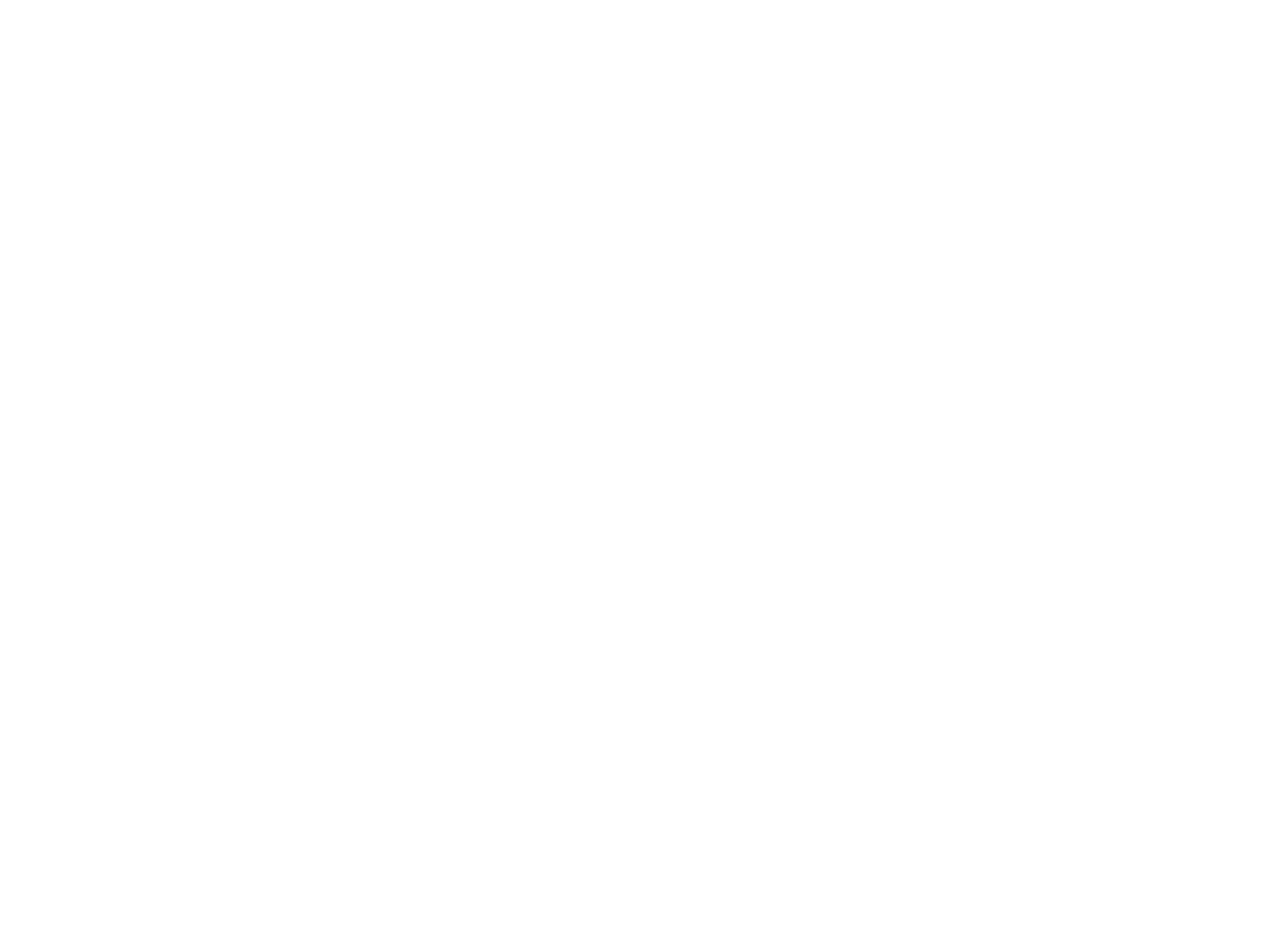
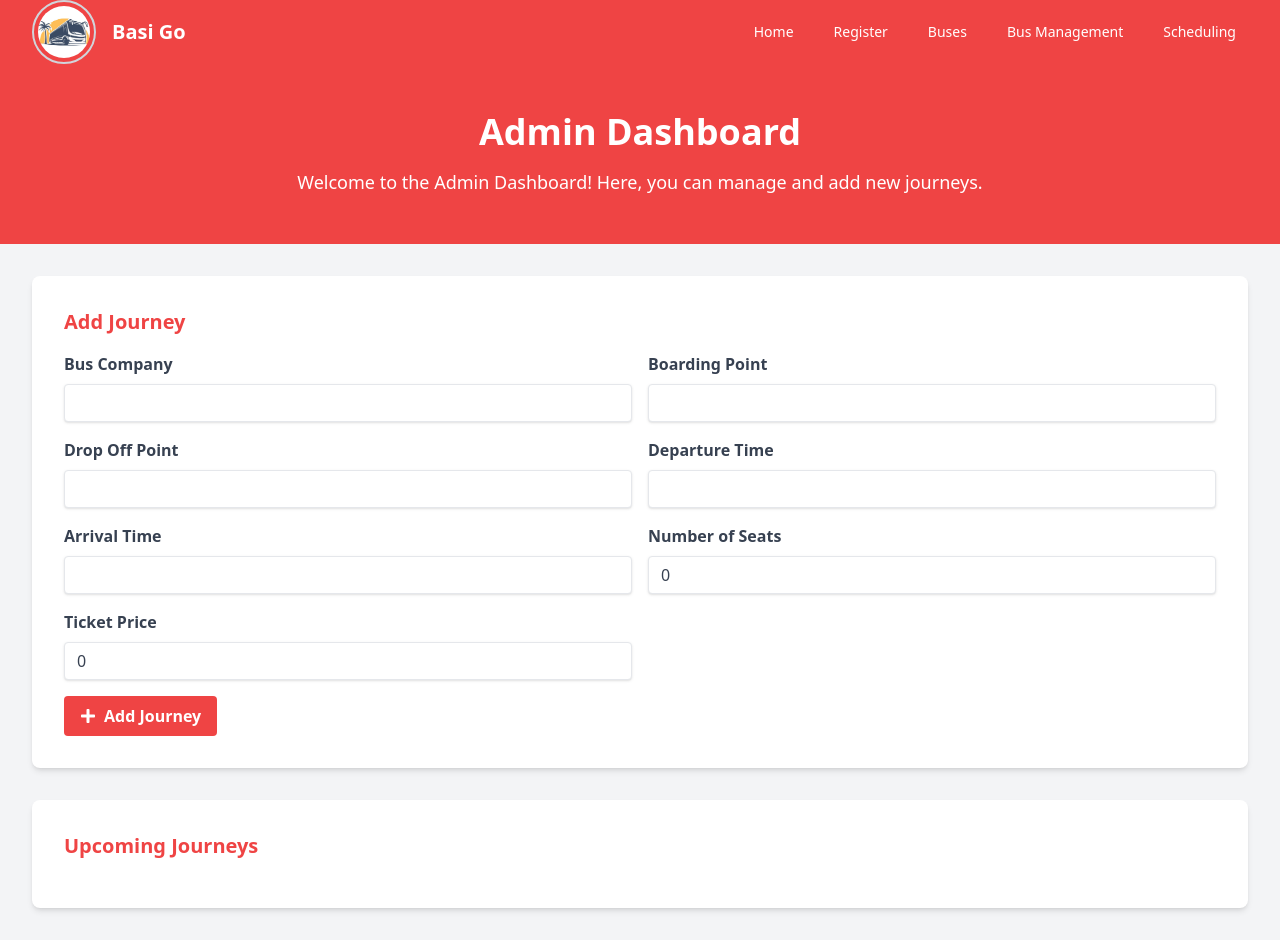
Before and after one commit to Mohaedbashir45/Bus-booking-system-, a React (Create React App) app in the folder frontend/: page /admin in a window 1280 px wide. Before the commit this address had no page. Before the commit the page ends 800 px from the top, so only its background shows below. Built offline with nearby package versions, Linux system fonts and the light colour scheme.

Commit message:
Added Admin Dashboard UI with CRUD functionalities for managing buses, routes, schedules, and users and Created JourneyContext to manage state and provide data for upcoming journeys across the application.

```diff
--- a/frontend/src/App.js
+++ b/frontend/src/App.js
@@ -7,12 +7,14 @@
 import BusListing from './components/BusListing';
 import SeatSelection from './components/SeatSelection';
 import Payment from './components/Payment';
-
+import AdminDashboard from './components/AdminDashboard';
+import { JourneyProvider } from './components/JourneyContext';
 
 
 const App = () => {
   return (
     <Router>
+      <JourneyProvider>
       <Routes>
         <Route path="/" element={<HomePage />} />
         <Route path="/register" element={<Register />} />
@@ -21,8 +23,9 @@
         <Route path="/results" element = {<BusListing />} />
         <Route path="/seats" element={<SeatSelection/>} />
         <Route path="/payment" element={<Payment />} />
-
-      </Routes>
+        <Route path="/admin" element={<AdminDashboard />} />
+        </Routes>
+      </JourneyProvider>
     </Router>
   );
 };
--- /dev/null
+++ b/frontend/src/components/AdminDashboard.js
@@ -0,0 +1,196 @@
+import React, { useState, useContext } from 'react';
+import { FaPlus } from 'react-icons/fa';
+import { JourneyContext } from './JourneyContext';
+import Navbar from './Navbar';
+
+const AdminDashboard = () => {
+  const { addJourney } = useContext(JourneyContext);
+  const [upcomingJourneys] = useState([]);
+  const [newJourney, setNewJourney] = useState({
+    Bus: '',
+    boardingPoint: '',
+    dropOffPoint: '',
+    departureTime: '',
+    arrivalTime: '',
+    seats: 0,
+    ticketPrice: 0,
+  });
+
+  const handleInputChange = (e) => {
+    const { name, value } = e.target;
+    setNewJourney((prevJourney) => ({
+      ...prevJourney,
+      [name]: value,
+    }));
+  };
+
+  const handleAddJourney = () => {
+    addJourney(newJourney);
+    setNewJourney({
+      Bus: '',
+      boardingPoint: '',
+      dropOffPoint: '',
+      departureTime: '',
+      arrivalTime: '',
+      seats: 0,
+      ticketPrice: 0,
+    });
+  };
+
+  return (
+    <div className="min-h-screen bg-gray-100">
+        <Navbar />
+      <div className="bg-red-500 py-12">
+        <div className="max-w-7xl mx-auto px-4 sm:px-6 lg:px-8 text-center">
+          <h1 className="text-4xl font-bold text-white mb-4">Admin Dashboard</h1>
+          <p className="text-white text-lg">
+            Welcome to the Admin Dashboard! Here, you can manage and add new journeys.
+          </p>
+        </div>
+      </div>
+      <div className="max-w-7xl mx-auto px-4 sm:px-6 lg:px-8 py-8">
+       {/* Add Journey Form */}
+        <div className="bg-white rounded-lg shadow-md p-8 mb-8">
+          <h2 className="text-xl font-bold mb-4 text-red-500">Add Journey</h2>
+          <div className="grid grid-cols-1 sm:grid-cols-2 gap-4">
+            <div>
+              <label htmlFor="Bus" className="block text-gray-700 font-bold mb-2">
+                Bus Company
+              </label>
+              <input
+                type="text"
+                id="Bus"
+                name="Bus"
+                value={newJourney.Bus}
+                onChange={handleInputChange}
+                className="shadow appearance-none border rounded w-full py-2 px-3 text-gray-700 leading-tight focus:outline-none focus:shadow-outline"
+              />
+            </div>
+            <div>
+              <label htmlFor="boardingPoint" className="block text-gray-700 font-bold mb-2">
+                Boarding Point
+              </label>
+              <input
+                type="text"
+                id="boardingPoint"
+                name="boardingPoint"
+                value={newJourney.boardingPoint}
+                onChange={handleInputChange}
+                className="shadow appearance-none border rounded w-full py-2 px-3 text-gray-700 leading-tight focus:outline-none focus:shadow-outline"
+              />
+            </div>
+            <div>
+              <label htmlFor="dropOffPoint" className="block text-gray-700 font-bold mb-2">
+                Drop Off Point
+              </label>
+              <input
+                type="text"
+                id="dropOffPoint"
+                name="dropOffPoint"
+                value={newJourney.dropOffPoint}
+                onChange={handleInputChange}
+                className="shadow appearance-none border rounded w-full py-2 px-3 text-gray-700 leading-tight focus:outline-none focus:shadow-outline"
+              />
+            </div>
+            <div>
+              <label htmlFor="departureTime" className="block text-gray-700 font-bold mb-2">
+                Departure Time
+              </label>
+              <input
+                type="text"
+                id="departureTime"
+                name="departureTime"
+                value={newJourney.departureTime}
+                onChange={handleInputChange}
+                className="shadow appearance-none border rounded w-full py-2 px-3 text-gray-700 leading-tight focus:outline-none focus:shadow-outline"
+              />
+            </div>
+            <div>
+              <label htmlFor="arrivalTime" className="block text-gray-700 font-bold mb-2">
+                Arrival Time
+              </label>
+              <input
+                type="text"
+                id="arrivalTime"
+                name="arrivalTime"
+                value={newJourney.arrivalTime}
+                onChange={handleInputChange}
+                className="shadow appearance-none border rounded w-full py-2 px-3 text-gray-700 leading-tight focus:outline-none focus:shadow-outline"
+              />
+            </div>
+            <div>
+              <label htmlFor="seats" className="block text-gray-700 font-bold mb-2">
+                Number of Seats
+              </label>
+              <input
+                type="number"
+                id="seats"
+                name="seats"
+                value={newJourney.seats}
+                onChange={handleInputChange}
+                className="shadow appearance-none border rounded w-full py-2 px-3 text-gray-700 leading-tight focus:outline-none focus:shadow-outline"
+              />
+            </div>
+            <div>
+              <label htmlFor="ticketPrice" className="block text-gray-700 font-bold mb-2">
+                Ticket Price
+              </label>
+              <input
+                type="number"
+                id="ticketPrice"
+                name="ticketPrice"
+                value={newJourney.ticketPrice}
+                onChange={handleInputChange}
+                className="shadow appearance-none border rounded w-full py-2 px-3 text-gray-700 leading-tight focus:outline-none focus:shadow-outline"
+              />
+            </div>
+          </div>
+          <button
+            onClick={handleAddJourney}
+            className="bg-red-500 hover:bg-red-600 text-white font-bold py-2 px-4 rounded mt-4 flex items-center justify-center"
+          >
+            <FaPlus className="mr-2" />
+            Add Journey
+          </button>
+        </div>
+
+        {/* Upcoming Journeys */}
+        <div className="bg-white rounded-lg shadow-md p-8">
+          <h2 className="text-xl font-bold mb-4 text-red-500">Upcoming Journeys</h2>
+          <div className="grid grid-cols-1 sm:grid-cols-2 md:grid-cols-3 lg:grid-cols-4 gap-6">
+            {upcomingJourneys.map((journey, index) => (
+              <div
+                key={index}
+                className="bg-gray-100 rounded-lg shadow-md p-6 flex flex-col justify-between"
+              >
+                <div>
+                  <div className="flex items-center mb-2">
+                    <h3 className="text-lg font-bold text-red-500 mr-2">{journey.Bus}</h3>
+                  </div>
+                  <p className="text-gray-600 mb-1">
+                    Boarding Point: {journey.boardingPoint}
+                  </p>
+                  <p className="text-gray-600 mb-1">
+                    Drop Off Point: {journey.dropOffPoint}
+                  </p>
+                  <p className="text-gray-600 mb-1">
+                    Departure Time: {journey.departureTime}
+                  </p>
+                  <p className="text-gray-600 mb-1">
+                    Arrival Time: {journey.arrivalTime}
+                  </p>
+                  <p className="text-gray-600 mb-1">Seats: {journey.seats}</p>
+                  <p className="text-gray-600 mb-1">
+                    Ticket Price: Ksh {journey.ticketPrice}
+                  </p>
+                </div>
+              </div>
+            ))}
+          </div>
+        </div>
+      </div>
+    </div>
+  );
+};
+
+export default AdminDashboard;
--- a/frontend/src/components/BusSearch.js
+++ b/frontend/src/components/BusSearch.js
@@ -1,9 +1,11 @@
-import React, { useState } from 'react';
-import { FaCalendarAlt, FaMapMarkerAlt,FaBus } from 'react-icons/fa';
+import React, { useState, useContext } from 'react';
+import { FaCalendarAlt, FaMapMarkerAlt } from 'react-icons/fa';
 import Navbar from './Navbar';
 import { useNavigate } from 'react-router-dom';
+import { JourneyContext } from './JourneyContext';
 
 const BusSearch = () => {
+  const { upcomingJourneys } = useContext(JourneyContext);
   const [boardingPoint, setBoardingPoint] = useState('');
   const [destination, setDestination] = useState('');
   const [travelDate, setTravelDate] = useState('');
@@ -25,40 +27,6 @@
     // Navigate to the /results route with the filtered journeys
     navigate('/results', { state: { filteredJourneys } });
   };
-  const upcomingJourneys = [
-    {
-      id: 1,
-      Bus: 'Mbukinya Bus Company',
-      boardingPoint: 'Nairobi CBD',
-      dropOffPoint: 'Kakamega,shamakhokho',
-      departureTime: '09:00 AM',
-      arrivalTime: '11:00 PM',
-    },
-    {
-      id: 2,
-      Bus:'Mash Poa',
-      boardingPoint: 'Nairobi,Tea Room',
-      dropOffPoint: 'Mombasa',
-      departureTime: '8:00 PM',
-      arrivalTime: '06:00 AM',
-    },
-    {
-      id: 3,
-      Bus:'GuardianAngel Bus Company',
-      boardingPoint: 'Kisumu City',
-      dropOffPoint: 'Nairobi next to Railways station',
-      departureTime: '07:00 AM',
-      arrivalTime: '04:00 PM',
-    },
-    {
-      id: 4,
-      Bus:'Chania Executive',
-      boardingPoint: 'Nairobi,Accra Road',
-      dropOffPoint: 'Nyeri',
-      departureTime: '10:00 AM',
-      arrivalTime: '02:00 PM',
-    },
-  ];
 
   return (
     <div className="min-h-screen">
@@ -146,46 +114,40 @@
           </form>
         </div>
       </div>
-      {/* Upcoming Journeys Section */}
-      <div className="bg-gray-100 py-16">
-        <div className="max-w-7xl mx-auto px-4 sm:px-6 lg:px-8">
-          <h2 className="text-2xl font-bold mb-8 text-gray-800">
-            Upcoming Journeys
-          </h2>
+      <div className="bg-white rounded-lg shadow-md p-8">
+          <h2 className="text-xl font-bold mb-4 text-red-500">Upcoming Journeys</h2>
           <div className="grid grid-cols-1 sm:grid-cols-2 md:grid-cols-3 lg:grid-cols-4 gap-6">
-            {upcomingJourneys.map((journey) => (
+            {upcomingJourneys.map((journey, index) => (
               <div
-                key={journey.id}
-                className="bg-white rounded-lg shadow-md p-6"
+                key={index}
+                className="bg-gray-100 rounded-lg shadow-md p-6 flex flex-col justify-between"
               >
-                <div className="flex items-center mb-4">
-                  <FaBus className="text-red-500 mr-2" />
-                  <h3 className="text-lg font-bold">{journey.Bus}</h3>
-                </div>
-                <p className="text-gray-600 mb-2">
-                  <FaMapMarkerAlt className="inline-block mr-2" />
-                  {journey.boardingPoint}
-                </p>
-                <p className="text-gray-600 mb-2">
-                  <FaMapMarkerAlt className="inline-block mr-2" />
-                  {journey.dropOffPoint}
-                </p>
-                <div className="flex items-center justify-between">
-                  <div>
-                    <p className="text-gray-600">Departure:</p>
-                    <p className="font-bold">{journey.departureTime}</p>
+                <div>
+                  <div className="flex items-center mb-2">
+                    <h3 className="text-lg font-bold text-red-500 mr-2">{journey.Bus}</h3>
                   </div>
-                  <div>
-                    <p className="text-gray-600">Arrival:</p>
-                    <p className="font-bold">{journey.arrivalTime}</p>
-                  </div>
+                  <p className="text-gray-600 mb-1">
+                    Boarding Point: {journey.boardingPoint}
+                  </p>
+                  <p className="text-gray-600 mb-1">
+                    Drop Off Point: {journey.dropOffPoint}
+                  </p>
+                  <p className="text-gray-600 mb-1">
+                    Departure Time: {journey.departureTime}
+                  </p>
+                  <p className="text-gray-600 mb-1">
+                    Arrival Time: {journey.arrivalTime}
+                  </p>
+                  <p className="text-gray-600 mb-1">Seats: {journey.seats}</p>
+                  <p className="text-gray-600 mb-1">
+                    Ticket Price: Ksh {journey.ticketPrice}
+                  </p>
                 </div>
               </div>
             ))}
           </div>
         </div>
       </div>
-    </div>
   );
 };
 
--- /dev/null
+++ b/frontend/src/components/JourneyContext.js
@@ -0,0 +1,17 @@
+import React, { createContext, useState } from 'react';
+
+export const JourneyContext = createContext();
+
+export const JourneyProvider = ({ children }) => {
+  const [upcomingJourneys, setUpcomingJourneys] = useState([]);
+
+  const addJourney = (newJourney) => {
+    setUpcomingJourneys((prevJourneys) => [...prevJourneys, newJourney]);
+  };
+
+  return (
+    <JourneyContext.Provider value={{ upcomingJourneys, addJourney }}>
+      {children}
+    </JourneyContext.Provider>
+  );
+};
```
